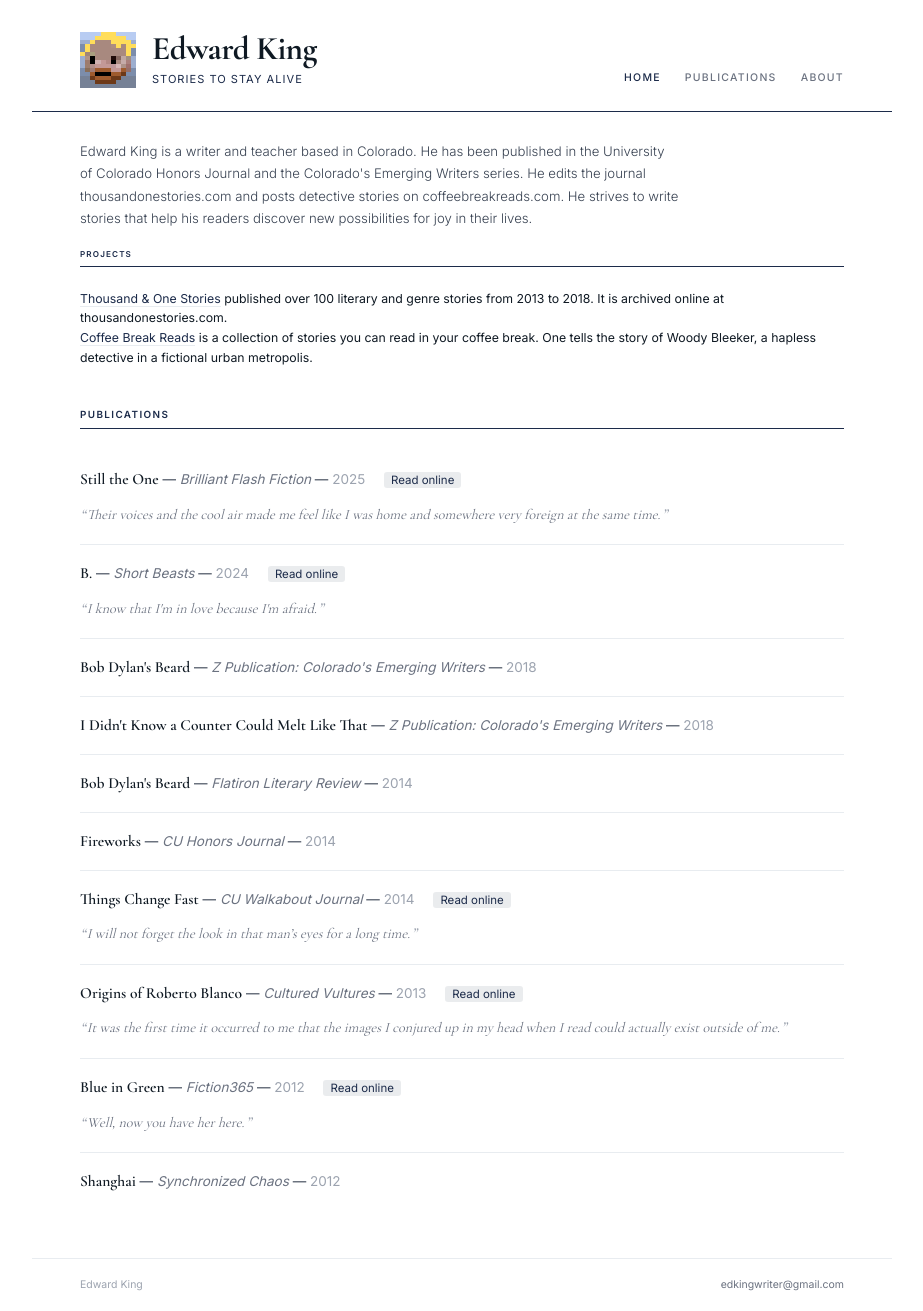
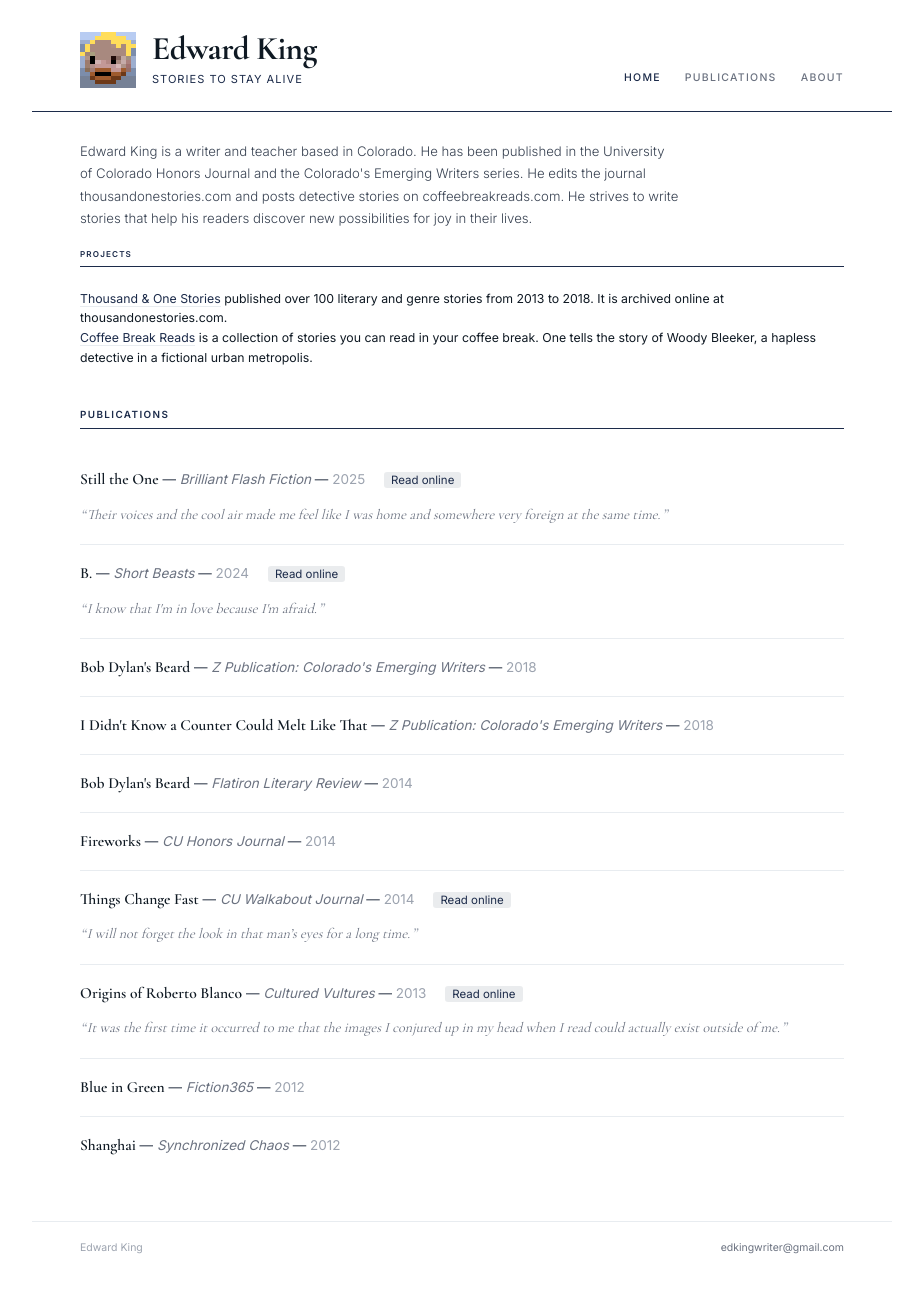
Before and after one commit to edking4967/edwardk.ing, a Jekyll site: the page built from index.html, in a window 1280 px wide. Shown: the whole page, without its empty margins (178-1101 px from the left). Built offline with Jekyll 4.4.1, drawn with Linux system fonts in a browser that asks for light colours; after the commit the page ends 1275 px from its top, so only the background shows below that.

Commit message:
Removed link to Blue in Green

```diff
--- a/index.html
+++ b/index.html
@@ -104,10 +104,6 @@ title: Edward King
             <span class="pub-title">Blue in Green</span> —
             <span class="pub-venue">Fiction365</span> —
             <span class="pub-year">2012</span>
-            <a class="pub-link" href="{{ '/stories/blue-in-green/' | relative_url }}"
-                >Read online</a
-            >
-            <span class="pub-quote">Well, now you have her here.</span>
         </li>
         <li>
             <span class="pub-title">Shanghai</span> —
```
